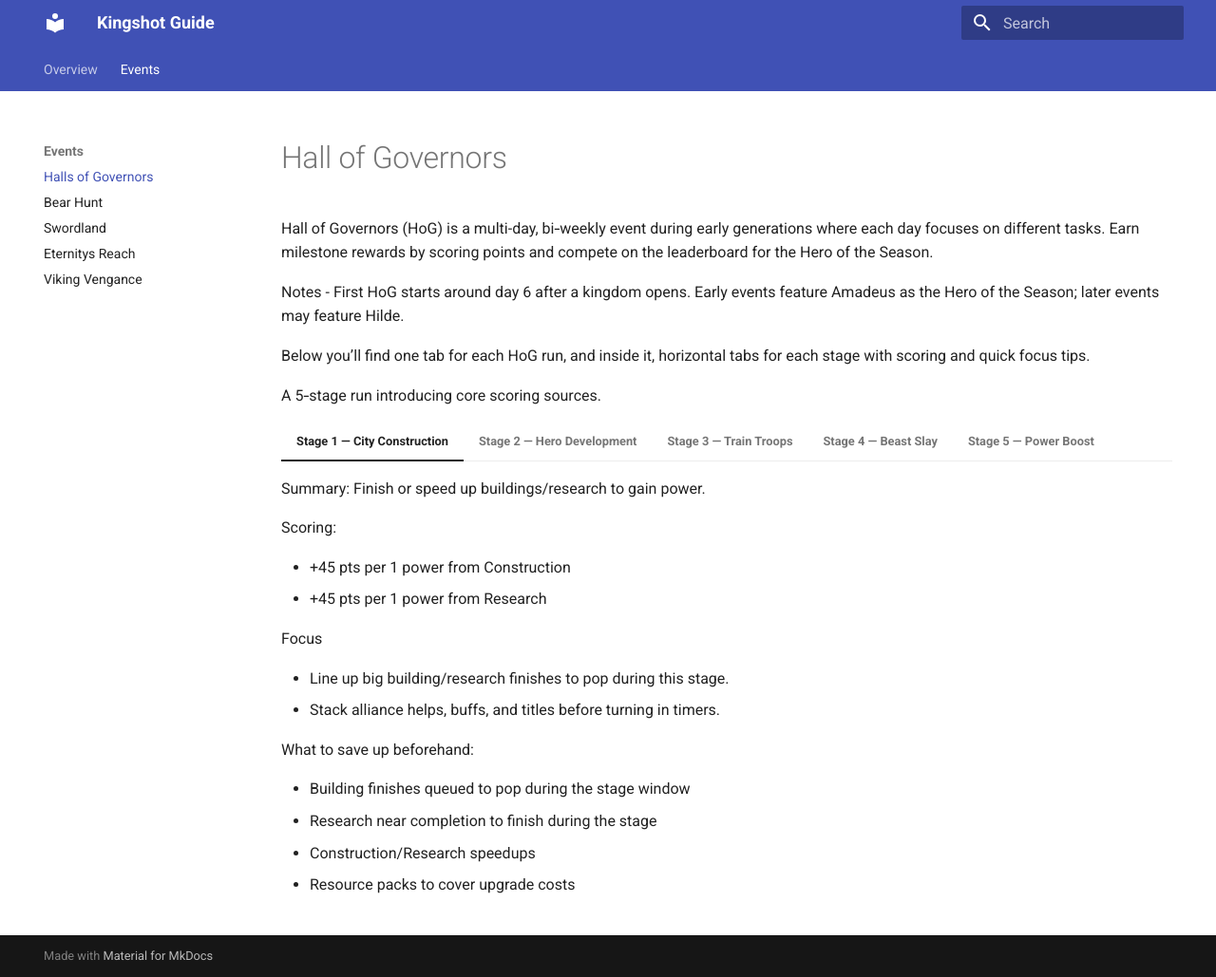
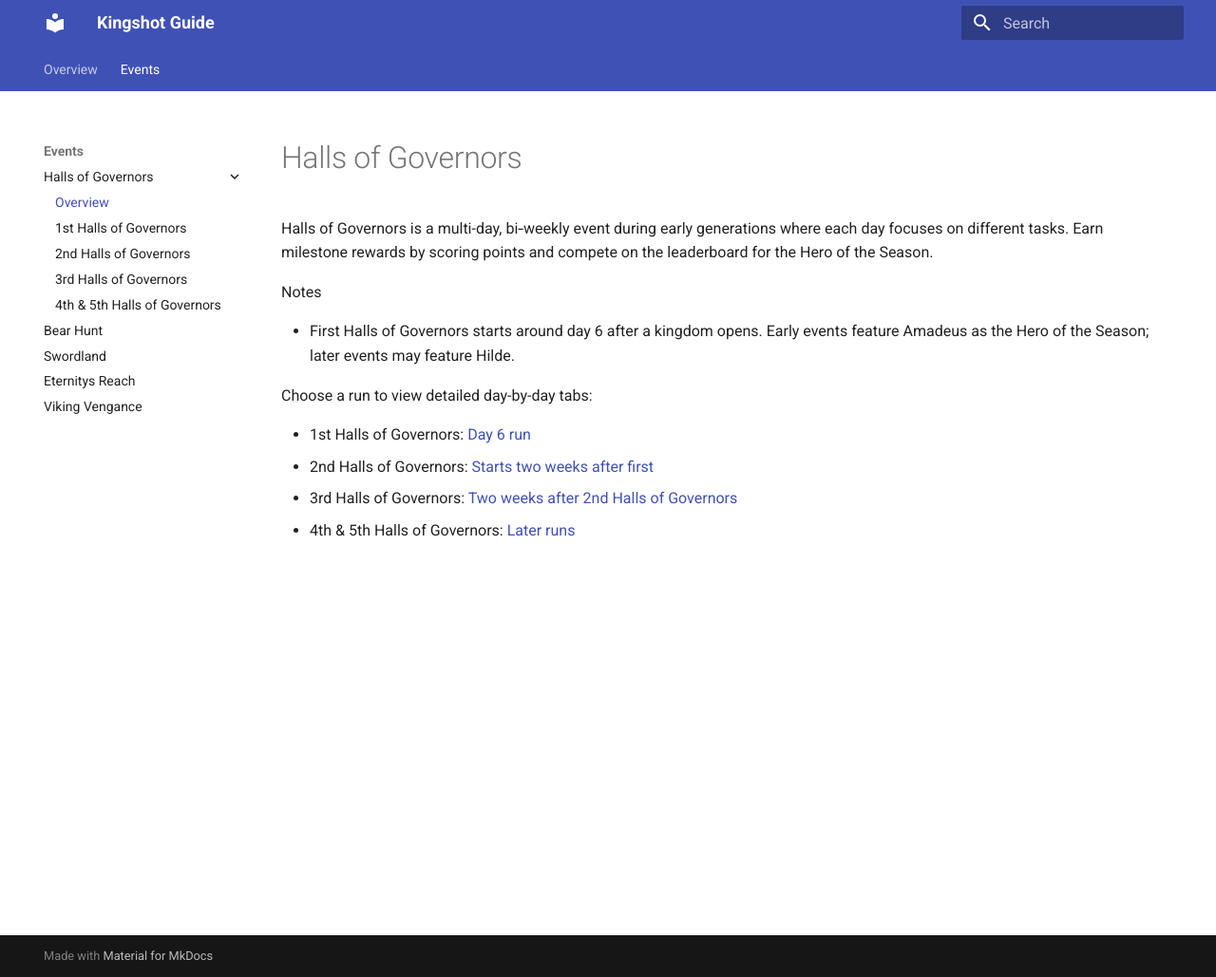
Before and after one commit to gjerdrun/kingshot_guide, an MkDocs documentation site: the page built from docs/events/halls-of-governors.md, in a window 1280 px wide and 1029 px high. Shown: the whole window at 95% size. Built offline with MkDocs 1.6.1 and Material for MkDocs 9.7.7, drawn with Linux system fonts in a browser that asks for light colours.

Commit message:
Add detailed documentation for Halls of Governors event, including stages and scoring strategies for all runs.

```diff
--- a/docs/events/halls-of-governors.md
+++ b/docs/events/halls-of-governors.md
@@ -1,121 +1,19 @@
-# Hall of Governors
+---
+hide:
+    - toc
+---
 
-Hall of Governors (HoG) is a multi-day, bi‑weekly event during early generations where each day focuses on different tasks. Earn milestone rewards by scoring points and compete on the leaderboard for the Hero of the Season.
+# Halls of Governors
+
+Halls of Governors is a multi-day, bi‑weekly event during early generations where each day focuses on different tasks. Earn milestone rewards by scoring points and compete on the leaderboard for the Hero of the Season.
 
 Notes
-- First HoG starts around day 6 after a kingdom opens. Early events feature Amadeus as the Hero of the Season; later events may feature Hilde.
 
-Below you’ll find one tab for each HoG run, and inside it, horizontal tabs for each stage with scoring and quick focus tips.
+- First Halls of Governors starts around day 6 after a kingdom opens. Early events feature Amadeus as the Hero of the Season; later events may feature Hilde.
 
+Choose a run to view detailed day-by-day tabs:
 
-A 5‑stage run introducing core scoring sources.
-
-=== "Stage 1 — City Construction"
-
-    Summary: Finish or speed up buildings/research to gain power.
-
-    Scoring:
-
-    - +45 pts per 1 power from Construction
-    - +45 pts per 1 power from Research
-
-    Focus
-
-    - Line up big building/research finishes to pop during this stage.
-    - Stack alliance helps, buffs, and titles before turning in timers.
-
-    What to save up beforehand:
-
-    - Building finishes queued to pop during the stage window
-    - Research near completion to finish during the stage
-    - Construction/Research speedups
-    - Resource packs to cover upgrade costs
-
-=== "Stage 2 — Hero Development"
-
-    Summary: Hero roulette, ascensions, and gathering all score.
-
-    Scoring
-
-    - Play Hero Roulette: 90,000 pts (per play)
-    - Ascend with hero shards:
-    - Rare shard: 4,000 pts
-    - Epic shard: 14,000 pts
-    - Mythic shard: 35,000 pts
-    - Gathering:
-    - 50 Bread: 3 pts
-    - 50 Wood: 3 pts
-    - 10 Stone: 3 pts
-    - 2 Iron: 3 pts
-
-    Focus
-
-    - Pre‑farm gathering to claim in bursts during the stage.
-    - Save ascensions for this day if you’re chasing milestones.
-
-    What to save up beforehand:
-
-    - Hero shards for ascension (Rare/Epic/Mythic)
-    - Gems for Hero Roulette
-    - Gathering returns timed to land during the stage (Bread/Wood/Stone/Iron)
-
-=== "Stage 3 — Train Troops"
-
-    Summary: Train higher‑tier troops for more points.
-
-    Scoring (per troop)
-
-    - L1: 90, L2: 120, L3: 180, L4: 265, L5: 385
-    - L6: 595, L7: 830, L8: 1,130, L9: 1,485, L10: 1,960
-
-    Focus
-
-    - Pre‑queue long trainings to finish inside the stage window.
-    - Train in batches sized to cross milestone thresholds cleanly.
-
-    What to save up beforehand:
-
-    - Troop training speedups
-    - Resources for training/promotions
-    - Long training queues set to finish inside the stage
-
-=== "Stage 4 — Beast Slay"
-
-    Summary: Hunt beasts and rally terrors.
-
-    Scoring
-
-    - Kill L1–L30 Beast: 30,000 pts
-    - Start a rally and defeat 1 Terror: 90,000 pts
-
-    Focus
-
-    - Chain rallies with allies to maximize terror kills.
-    - Use damage boosts and optimal march comps for consistency.
-
-    What to save up beforehand:
-
-    - Stamina/Energy for beast hunts
-    - Rally attempts or terror summoning items
-    - March attack/HP buffs and damage consumables
-    - Alliance coordination window for chaining rallies
-
-=== "Stage 5 — Power Boost"
-
-    Summary: Any power gains count, with different rates by source.
-
-    Scoring
-
-    - +30 pts per 1 power from Construction
-    - +30 pts per 1 power from Research
-    - +20 pts per 1 power from Training/Promotion
-
-    Focus
-    - Time finishing moves to jump to the next milestone or rank.
-    - Avoid overspending once your target is secured.
-
-    What to save up beforehand:
-
-    - Building and research finishes you didn’t use earlier
-    - Universal and category speedups to close power gaps
-    - Troop promotions or batch trainings ready to complete
+- 1st Halls of Governors: [Day 6 run](halls-of-governors/1st-hog.md)
+- 2nd Halls of Governors: [Starts two weeks after first](halls-of-governors/2nd-hog.md)
+- 3rd Halls of Governors: [Two weeks after 2nd Halls of Governors](halls-of-governors/3rd-hog.md)
+- 4th & 5th Halls of Governors: [Later runs](halls-of-governors/4th-5th-hog.md)
--- a/mkdocs.yml
+++ b/mkdocs.yml
@@ -24,8 +24,13 @@ markdown_extensions:
 nav:
   - Overview: index.md
   - Events:
-      - Halls of Governors: events/halls-of-governors.md
-      - Bear Hunt: events/bear-hunt.md
-      - Swordland: events/swordland.md
-      - Eternitys Reach: events/eternitys-reach.md
-      - Viking Vengance: events/viking-vengance.md
+    - Halls of Governors:
+      - Overview: events/halls-of-governors.md
+      - 1st Halls of Governors: events/halls-of-governors/1st-hog.md
+      - 2nd Halls of Governors: events/halls-of-governors/2nd-hog.md
+      - 3rd Halls of Governors: events/halls-of-governors/3rd-hog.md
+      - "4th & 5th Halls of Governors": events/halls-of-governors/4th-5th-hog.md
+    - Bear Hunt: events/bear-hunt.md
+    - Swordland: events/swordland.md
+    - Eternitys Reach: events/eternitys-reach.md
+    - Viking Vengance: events/viking-vengance.md
```
Also changed, not shown: docs/events/halls-of-governors/1st-hog.md (added, +116 -0 lines), docs/events/halls-of-governors/2nd-hog.md (added, +113 -0 lines), docs/events/halls-of-governors/3rd-hog.md (added, +72 -0 lines), docs/events/halls-of-governors/4th-5th-hog.md (added, +73 -0 lines).
